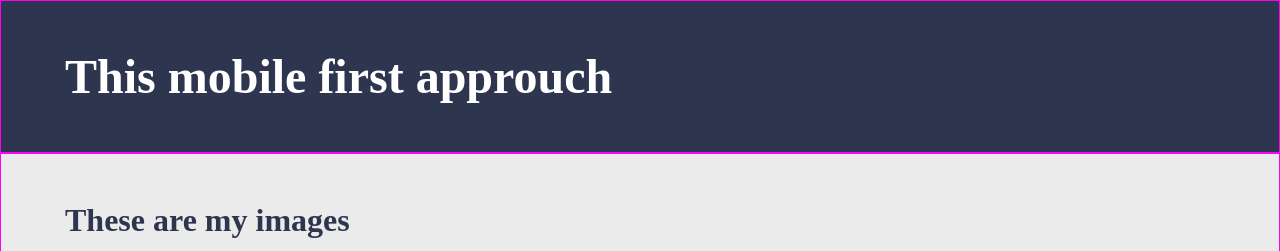
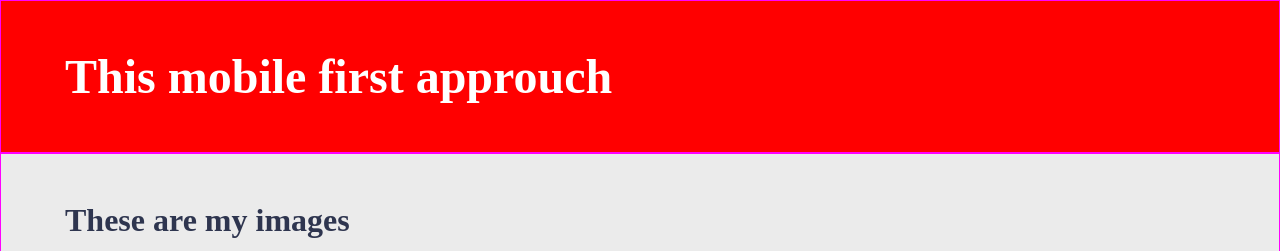
Before and after one commit to awaleH12/mobile_first, a plain HTML site: page index.html in a window 1280 px wide. Shown: the top 251 px of the page. Drawn offline with Linux system fonts and the light colour scheme.

Commit message:
line 32 color bg changed to red

```diff
--- a/style.css
+++ b/style.css
@@ -29,7 +29,7 @@ main{
  margin-block: 3rem 2.5rem ;
 }
 .header{
-  background-color: #2E354F;
+  background-color: red;
   /* background-color: magenta; */
   color: #fff;
   /* border: 1px solid white;
```
